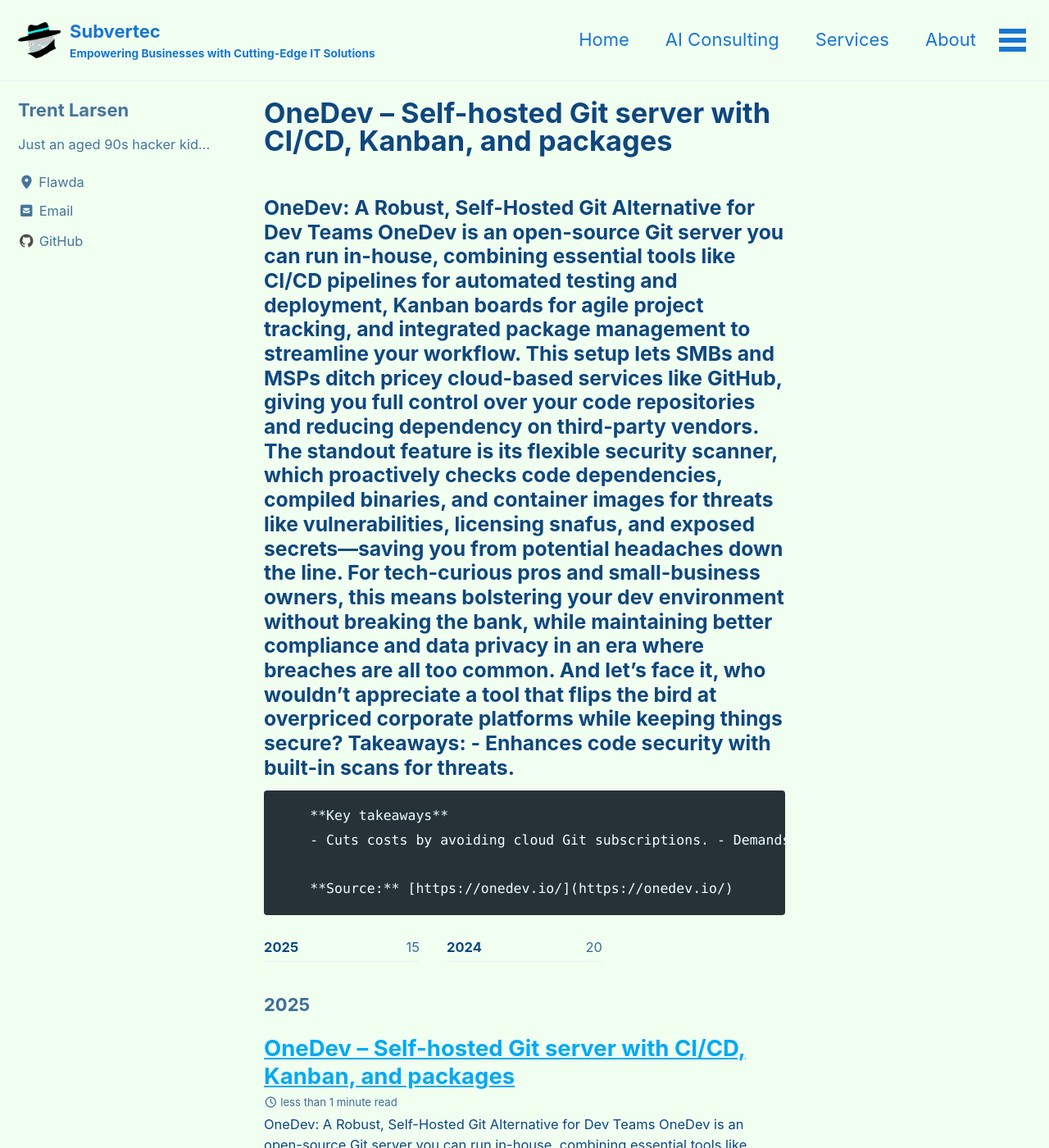
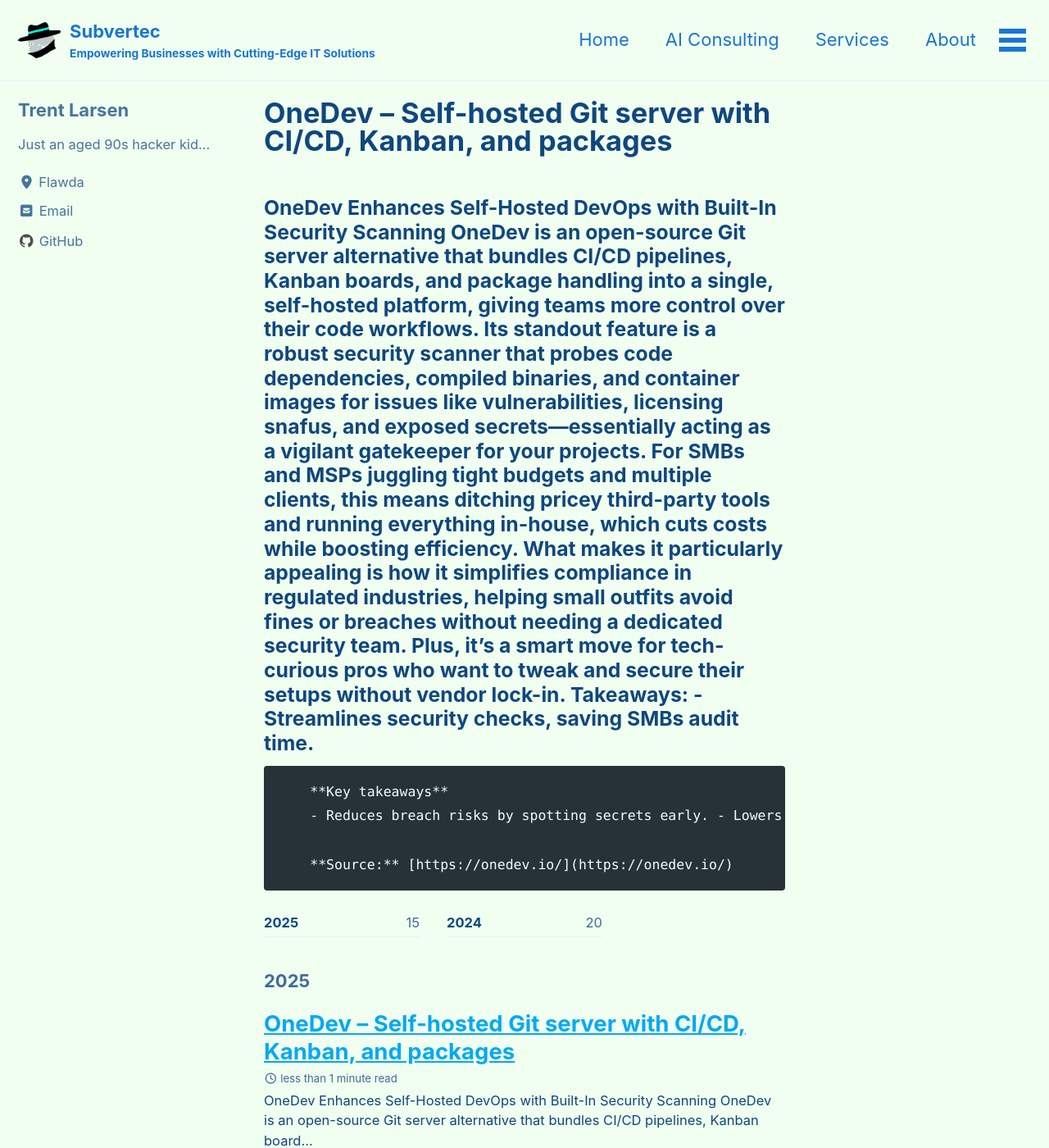
Before and after one commit to subv3rsiv3/website, a Jekyll site: the page built from _posts/2025-09-18-onedev-self-hosted-git-server-with-cicd-kanban-and-packages.md, in a window 1280 px wide and 1400 px high. Shown: the whole window at 82% size. Built offline with Jekyll 4.4.1, drawn with Linux system fonts in a browser that asks for light colours; cached includes are drawn as plain includes; some of the changed text lies outside the part shown.

Commit message:
Publish: OneDev – Self-hosted Git server with CI/CD, Kanban, and packages

```diff
--- a/_posts/2025-09-18-onedev-self-hosted-git-server-with-cicd-kanban-and-packages.md
+++ b/_posts/2025-09-18-onedev-self-hosted-git-server-with-cicd-kanban-and-packages.md
@@ -1,26 +1,26 @@
 ---
 layout: posts
 title: OneDev – Self-hosted Git server with CI/CD, Kanban, and packages
-date: '2025-09-18 19:14:48 '
-excerpt: '### OneDev: A Robust, Self-Hosted Git Alternative for Dev Teams OneDev is an open-source Git server you can run in-house, combining essential tools like CI/CD pipelines for automated testing and deployment, Kanban boards for agile project t'
+date: '2025-09-18 19:16:03 '
+excerpt: '### OneDev Enhances Self-Hosted DevOps with Built-In Security Scanning OneDev is an open-source Git server alternative that bundles CI/CD pipelines, Kanban boards, and package handling into a single, self-hosted platform, giving teams more '
 seo_title: OneDev – Self-hosted Git server with CI/CD, Kanban, and packages
-seo_description: '### OneDev: A Robust, Self-Hosted Git Alternative for Dev Teams OneDev is an open-source Git server you can run in-house, combining essential tools like CI'
+seo_description: '### OneDev Enhances Self-Hosted DevOps with Built-In Security Scanning OneDev is an open-source Git server alternative that bundles CI/CD pipelines, Kanban'
 categories:
 - Security
 - Microsoft365
-- AI_Automation
+- CloudDevOps
 tags:
 - Security
 - Microsoft365
-- AI_Automation
+- CloudDevOps
 permalink: /blog/onedev-self-hosted-git-server-with-cicd-kanban-and-packages/
 ---
 
-### OneDev: A Robust, Self-Hosted Git Alternative for Dev Teams OneDev is an open-source Git server you can run in-house, combining essential tools like CI/CD pipelines for automated testing and deployment, Kanban boards for agile project tracking, and integrated package management to streamline your workflow. This setup lets SMBs and MSPs ditch pricey cloud-based services like GitHub, giving you full control over your code repositories and reducing dependency on third-party vendors. The standout feature is its flexible security scanner, which proactively checks code dependencies, compiled binaries, and container images for threats like vulnerabilities, licensing snafus, and exposed secrets—saving you from potential headaches down the line. For tech-curious pros and small-business owners, this means bolstering your dev environment without breaking the bank, while maintaining better compliance and data privacy in an era where breaches are all too common. And let's face it, who wouldn't appreciate a tool that flips the bird at overpriced corporate platforms while keeping things secure? Takeaways: - Enhances code security with built-in scans for threats.
+### OneDev Enhances Self-Hosted DevOps with Built-In Security Scanning OneDev is an open-source Git server alternative that bundles CI/CD pipelines, Kanban boards, and package handling into a single, self-hosted platform, giving teams more control over their code workflows. Its standout feature is a robust security scanner that probes code dependencies, compiled binaries, and container images for issues like vulnerabilities, licensing snafus, and exposed secrets—essentially acting as a vigilant gatekeeper for your projects. For SMBs and MSPs juggling tight budgets and multiple clients, this means ditching pricey third-party tools and running everything in-house, which cuts costs while boosting efficiency. What makes it particularly appealing is how it simplifies compliance in regulated industries, helping small outfits avoid fines or breaches without needing a dedicated security team. Plus, it's a smart move for tech-curious pros who want to tweak and secure their setups without vendor lock-in. Takeaways: - Streamlines security checks, saving SMBs audit time.
 
         **Key takeaways**
-        - Cuts costs by avoiding cloud Git subscriptions.
-- Demands IT setup knowledge for self-hosting.
-- Streamlines workflows for SMB dev teams.
+        - Reduces breach risks by spotting secrets early.
+- Lowers costs with integrated scanning tools.
+- Encourages regular scans in CI/CD for MSPs.
 
         **Source:** [https://onedev.io/](https://onedev.io/)
```
